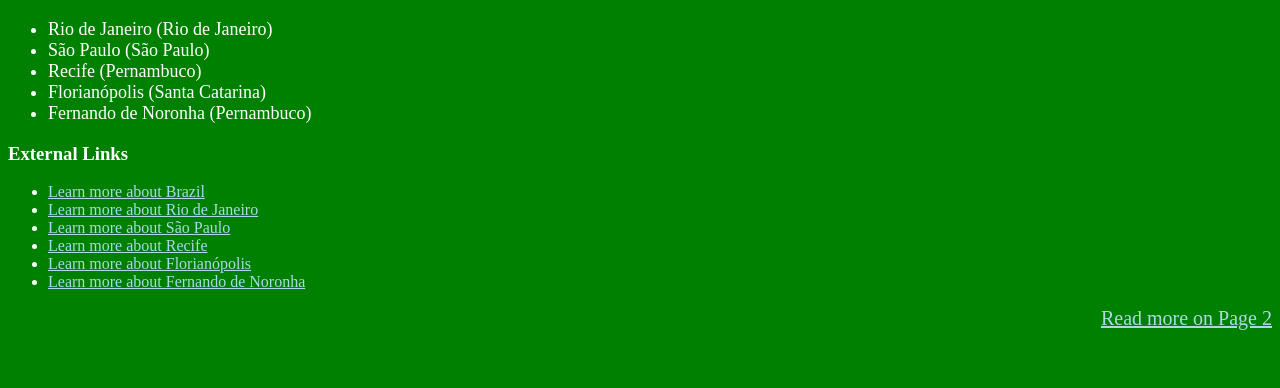
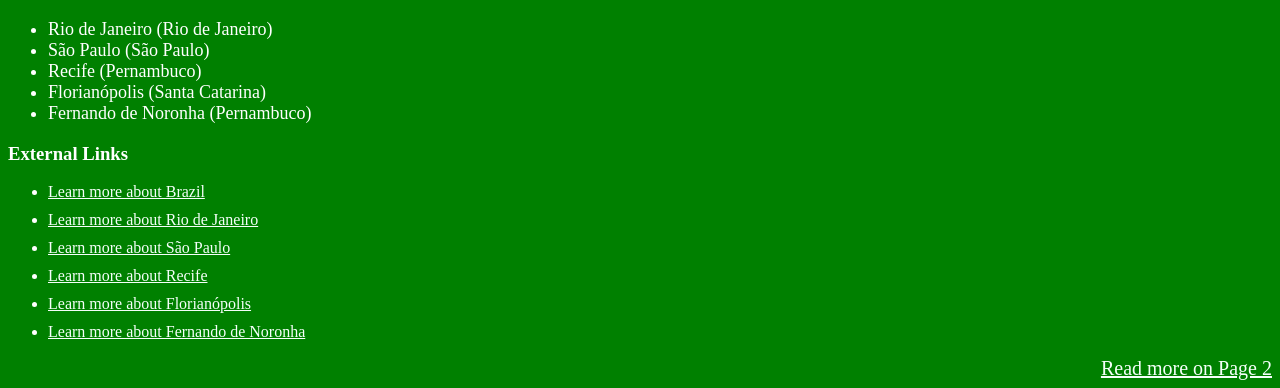
Before and after one commit to rodyudi12/Educational-webpage, a plain HTML site: page index.html in a window 1280 px wide. Shown: the part 565-953 px from the top of the page. Before the commit the page ends 903 px from the top, so only its background shows below. Drawn offline with Linux system fonts and the light colour scheme.

Commit message:
Lighthouse check for accessibility

```diff
--- a/css/style.css
+++ b/css/style.css
@@ -38,12 +38,13 @@ body {
 }
 
 a{
-    color: lightblue;
+    color: mintcream;
 }
 
 #footer{
     font-size: 20px;
     text-align: right;
+    gap: 30px;
 }
 
 #footer2{
@@ -86,6 +87,11 @@ a{
     max-width: 300px;
 }
 
+.External-Links ul{
+    display: flex;
+    gap:10px;
+    flex-direction: column;
+}
 @media (max-width: 600px) {
   body {
     font-size: 16px;
--- a/index.html
+++ b/index.html
@@ -1,8 +1,9 @@
 <!DOCTYPE html>
-<html>
+<html lang="en">
     <head>
         <link rel="stylesheet" href="css/style.css">
         <title>Cities in Brazil to visit</title>
+        <meta name="description" content="A guide to why visit some cities in Brazil, such as Rio de Janeiro, São Paulo, Recife, Florianópolis and Fernando de Noronha">
     </head>
     <body>
 <!-- Header section with title and paragraphs -->
```
Also changed, not shown: page2.html (+2 -1 lines), Lighthouse_page_1.png (added), Lighthouse_page_1_after.png (added), Lighthouse_page_2.png (added), Lighthouse_page_2_after.png (added).
